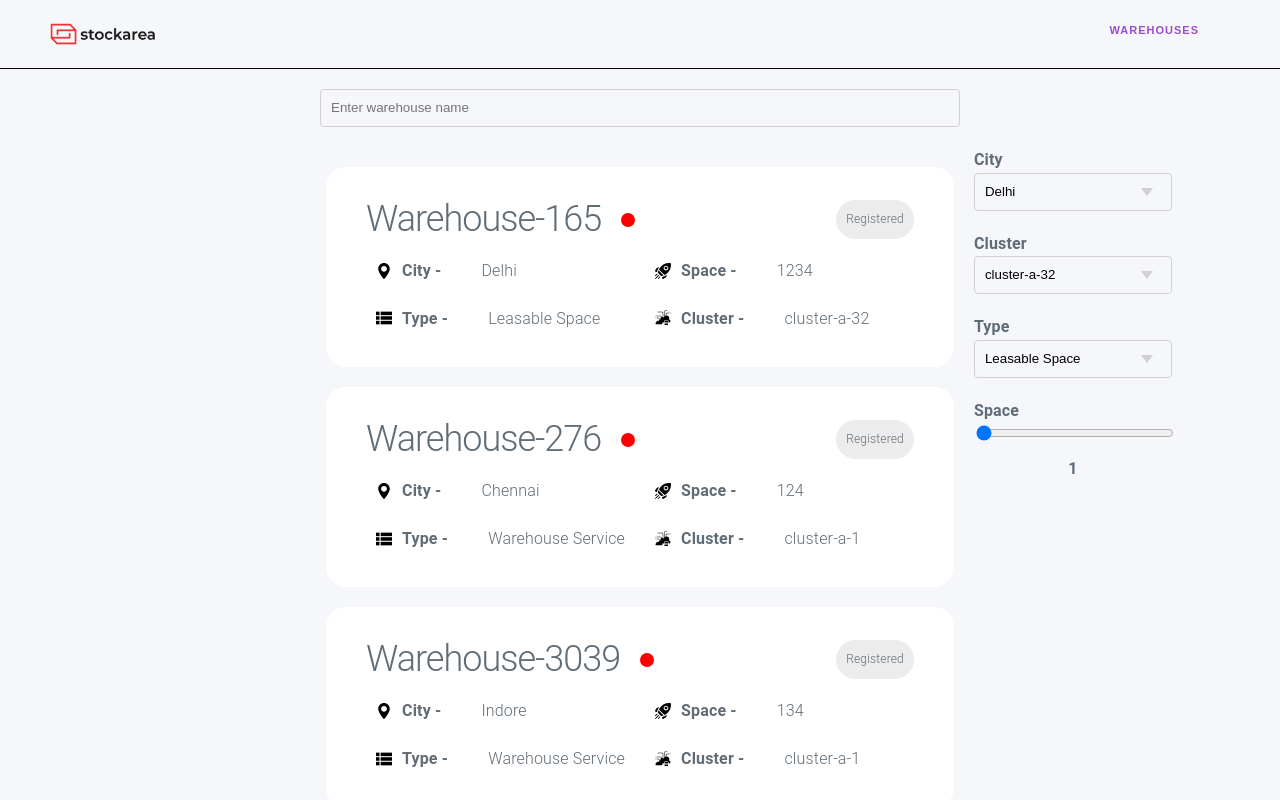
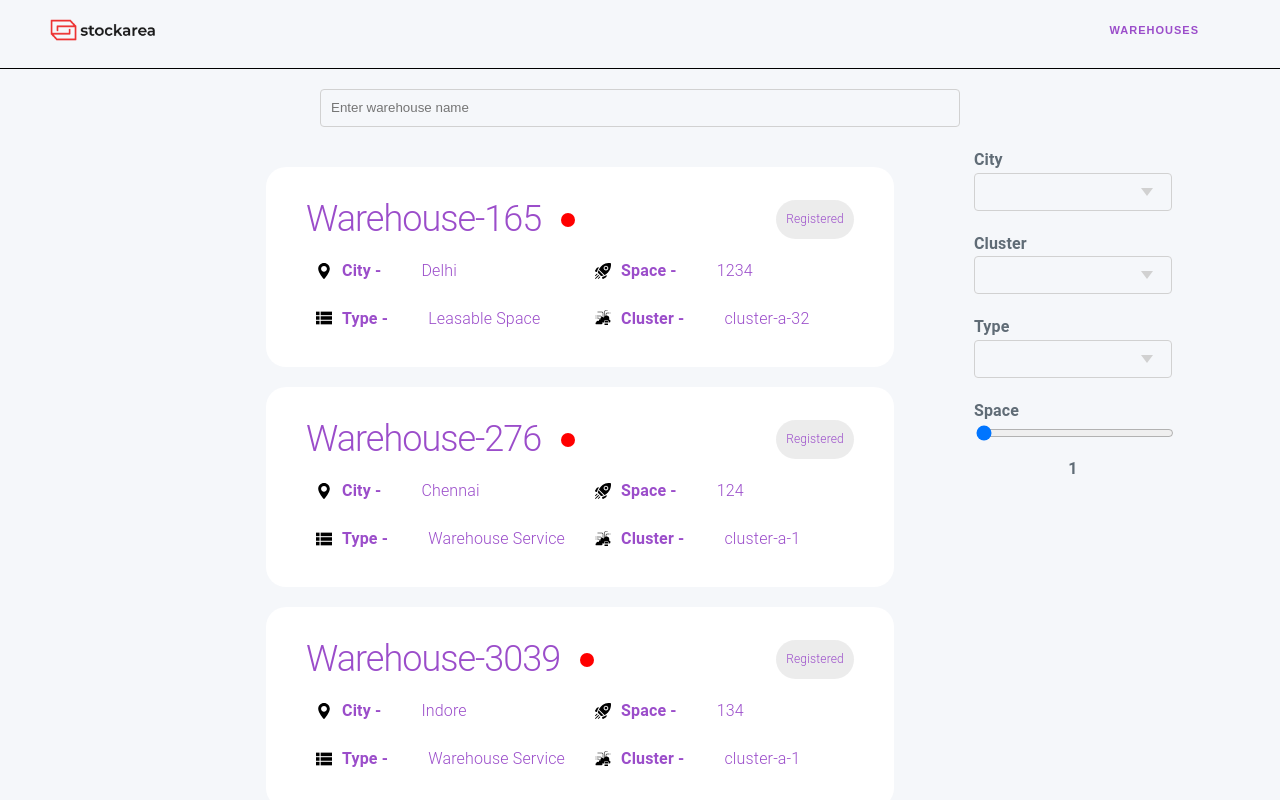
Before and after one commit to ayushman-git/stockarea-warehouse, a Vue app: page / in a window 1280 px wide. Shown: the top 800 px of the page. Built offline with nearby package versions, Linux system fonts and the light colour scheme.

Commit message:
Added individual filter, added new view for warehouse, using vuex to get warehouse with id

```diff
--- a/src/components/FilterTool/DropdownFilter/DropdownFilter.vue
+++ b/src/components/FilterTool/DropdownFilter/DropdownFilter.vue
@@ -1,7 +1,7 @@
 <template>
   <label>
     {{ filterType.charAt(0).toUpperCase() + filterType.slice(1) }}
-    <select>
+    <select @change="dropdownHandler" v-model="selectedOption">
       <option
         v-for="(el, index) in getListDetail"
         :key="{ index }"
@@ -24,7 +24,9 @@ export default {
     },
   },
   data() {
-    return {};
+    return {
+      selectedOption: "",
+    };
   },
   computed: {
     getListDetail() {
@@ -37,6 +39,11 @@ export default {
     },
     ...mapState(["warehouses"]),
   },
+  methods: {
+    dropdownHandler() {
+      this.$emit("inp", { [this.filterType]: this.selectedOption });
+    },
+  },
 };
 </script>
 
--- a/src/components/FilterTool/FilterTool.vue
+++ b/src/components/FilterTool/FilterTool.vue
@@ -1,10 +1,10 @@
 <template>
   <aside class="filter-tool">
     <form>
-      <DropdownFilter filterType="city" />
-      <DropdownFilter filterType="cluster" />
-      <DropdownFilter filterType="type" />
-      <SliderFilter filterType="space" />
+      <DropdownFilter @inp="inputHandler" filterType="city" />
+      <DropdownFilter @inp="inputHandler" filterType="cluster" />
+      <DropdownFilter @inp="inputHandler" filterType="type" />
+      <SliderFilter @inp="inputHandler" filterType="space" />
     </form>
   </aside>
 </template>
@@ -18,6 +18,11 @@ export default {
     DropdownFilter,
     SliderFilter,
   },
+  methods: {
+    inputHandler(inpParam) {
+      this.$emit("dropdown", inpParam);
+    },
+  },
 };
 </script>
 
--- a/src/components/FilterTool/SliderFilter/SliderFilter.vue
+++ b/src/components/FilterTool/SliderFilter/SliderFilter.vue
@@ -3,10 +3,11 @@
     {{ filterType.charAt(0).toUpperCase() + filterType.slice(1) }} <br />
     <input
       class="slider-filter"
-      v-model="selectedValue"
       type="range"
       min="1"
       :max="getHighestValue"
+      v-model="selectedValue"
+      @change="sliderHandler"
     />
     <p class="slider-value">
       {{ selectedValue }}
@@ -39,7 +40,11 @@ export default {
     },
     ...mapState(["warehouses"]),
   },
-  methods: {},
+  methods: {
+    sliderHandler() {
+      this.$emit("inp", { space: this.selectedValue });
+    },
+  },
 };
 </script>
 
--- a/src/components/NavigationBar/NavigationBar.vue
+++ b/src/components/NavigationBar/NavigationBar.vue
@@ -1,6 +1,8 @@
 <template>
   <nav id="navbar">
-    <img class="logo" src="../../assets/logo/logo.png" alt="logo" />
+    <router-link :to="{ name: 'Home' }">
+      <img class="logo" src="../../assets/logo/logo.png" alt="logo" />
+    </router-link>
     <button class="button button-clear">Warehouses</button>
   </nav>
 </template>
--- a/src/components/SearchBar/SearchBar.vue
+++ b/src/components/SearchBar/SearchBar.vue
@@ -4,7 +4,7 @@
     type="text"
     v-model="searchParam"
     :placeholder="placeholder"
-    @change="searchBarHandler"
+    @keyup="searchBarHandler"
   />
 </template>
 
@@ -24,6 +24,7 @@ export default {
   },
   methods: {
     searchBarHandler() {
+      this.searchParam.toLowerCase();
       this.$emit("search", this.searchParam);
     },
   },
--- a/src/components/WarehouseCard/WarehouseCard.vue
+++ b/src/components/WarehouseCard/WarehouseCard.vue
@@ -59,6 +59,8 @@ export default {
 <style scoped>
 .warehouse-card {
   background-color: white;
+  position: relative;
+  right: 6rem;
   border-radius: 20px;
   padding: 3rem 4rem;
   transition: all 0.4s ease 0s;
--- a/src/router/index.js
+++ b/src/router/index.js
@@ -1,26 +1,24 @@
 import { createRouter, createWebHistory } from "vue-router";
 import Home from "../views/Home.vue";
+import Warehouse from "../views/Warehouse.vue";
 
 const routes = [
   {
     path: "/",
     name: "Home",
-    component: Home
+    component: Home,
   },
   {
-    path: "/about",
-    name: "About",
-    // route level code-splitting
-    // this generates a separate chunk (about.[hash].js) for this route
-    // which is lazy-loaded when the route is visited.
-    component: () =>
-      import(/* webpackChunkName: "about" */ "../views/About.vue")
-  }
+    path: "/warehouse/:id",
+    name: "Warehouse",
+    component: Warehouse,
+    props: true,
+  },
 ];
 
 const router = createRouter({
   history: createWebHistory(process.env.BASE_URL),
-  routes
+  routes,
 });
 
 export default router;
--- a/src/store/index.js
+++ b/src/store/index.js
@@ -5,6 +5,11 @@ export default createStore({
   state: {
     warehouses: warehouses,
   },
+  getters: {
+    getWarehouseById: (state) => (id) => {
+      return state.warehouses.find((warehouse) => warehouse.id == id);
+    },
+  },
   mutations: {},
   actions: {},
   modules: {},
--- a/src/views/About.vue
+++ /dev/null
@@ -1,5 +0,0 @@
-<template>
-  <div class="about">
-    <h1>This is an about page</h1>
-  </div>
-</template>
--- a/src/views/Home.vue
+++ b/src/views/Home.vue
@@ -1,13 +1,20 @@
 <template>
   <section class="home">
     <aside class="searchbar-warp">
-      <SearchBar placeholder="Enter warehouse name" />
+      <SearchBar placeholder="Enter warehouse name" @search="searchHandler" />
     </aside>
     <main>
       <section>
+        <div v-for="warehouse in filteredWarehouses" :key="warehouse.id">
+          <router-link
+            :to="{
+              name: 'Warehouse',
+              params: {
+                id: warehouse.id,
+              },
+            }"
+          >
             <WarehouseCard
-          v-for="warehouse in warehouses"
-          :key="warehouse.id"
               :name="warehouse.name"
               :isLive="warehouse.is_live"
               :isRegistered="warehouse.is_registered"
@@ -16,8 +23,10 @@
               :type="warehouse.type"
               :cluster="warehouse.cluster"
             />
+          </router-link>
+        </div>
       </section>
-      <aside><FilterTool /></aside>
+      <aside><FilterTool @dropdown="dropdownHandler" /></aside>
     </main>
   </section>
 </template>
@@ -30,8 +39,61 @@ import FilterTool from "@/components/FilterTool/FilterTool";
 export default {
   name: "Home",
   components: { SearchBar, WarehouseCard, FilterTool },
+  data() {
+    return {
+      searchFilterParam: "",
+      cityFilterParam: "",
+      clusterFilterParam: "",
+      typeFilterParam: "",
+      spaceFilterParam: 0,
+    };
+  },
   computed: {
+    filteredWarehouses() {
+      // let result = [];
+      if (
+        this.searchFilterParam ||
+        this.cityFilterParam ||
+        this.clusterFilterParam ||
+        this.typeFilterParam ||
+        this.spaceFilterParam
+      ) {
+        return this.warehouses.filter((warehouse) => {
+          // return (
+          //   warehouse.city.toLowerCase() === this.cityFilterParam &&
+          //   warehouse.type.toLowerCase() === this.typeFilterParam
+          // );
+
+          return warehouse.city.toLowerCase() === this.cityFilterParam;
+          // return warehouse.type.toLowerCase() === this.typeFilterParam;
+          // return warehouse.name.toLowerCase().includes(this.searchFilterParam);
+          // return warehouse.cluster.toLowerCase() === this.clusterFilterParam;
+          // return warehouse.space_available >= this.spaceFilterParam;
+        });
+        // result = [...filteredByName];
+      }
+      return this.warehouses;
+    },
     ...mapState(["warehouses"]),
+  },
+  methods: {
+    searchHandler(searchWord) {
+      this.searchFilterParam = searchWord;
+    },
+    dropdownHandler(inp) {
+      if (Object.keys(inp).toString() === "city") {
+        this.cityFilterParam = inp[Object.keys(inp)];
+      }
+      if (Object.keys(inp).toString() === "cluster") {
+        this.clusterFilterParam = inp[Object.keys(inp)];
+      }
+      if (Object.keys(inp).toString() === "type") {
+        this.typeFilterParam = inp[Object.keys(inp)].toLowerCase();
+      }
+      if (Object.keys(inp).toString() === "space") {
+        this.spaceFilterParam = inp[Object.keys(inp)];
+      }
+    },
   },
 };
 </script>
--- /dev/null
+++ b/src/views/Warehouse.vue
@@ -0,0 +1,20 @@
+<template>
+  <div class="about">
+    <h1>This is an about page</h1>
+  </div>
+</template>
+
+<script>
+import { mapGetters } from "vuex";
+export default {
+  name: "Warehouse",
+  props: ["id"],
+  computed: {
+    ...mapGetters(["getWarehouseById"]),
+    getWarehouseDetail() {
+      return this.getWarehouseById(this.id);
+    },
+  },
+  mounted() {},
+};
+</script>
```
Lines whose indentation alone changed are shown as unchanged.
